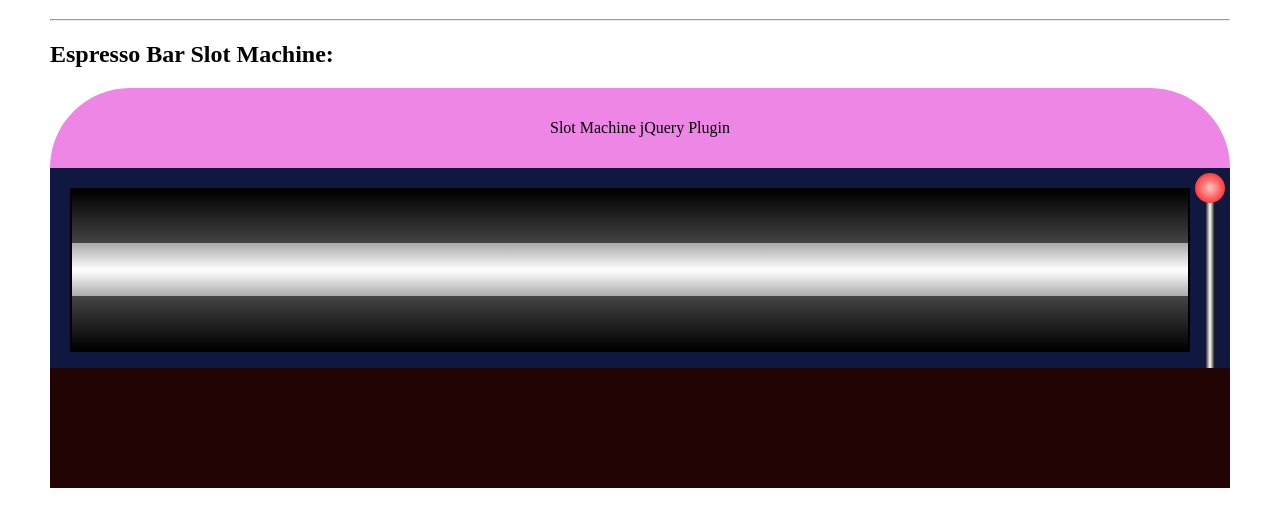
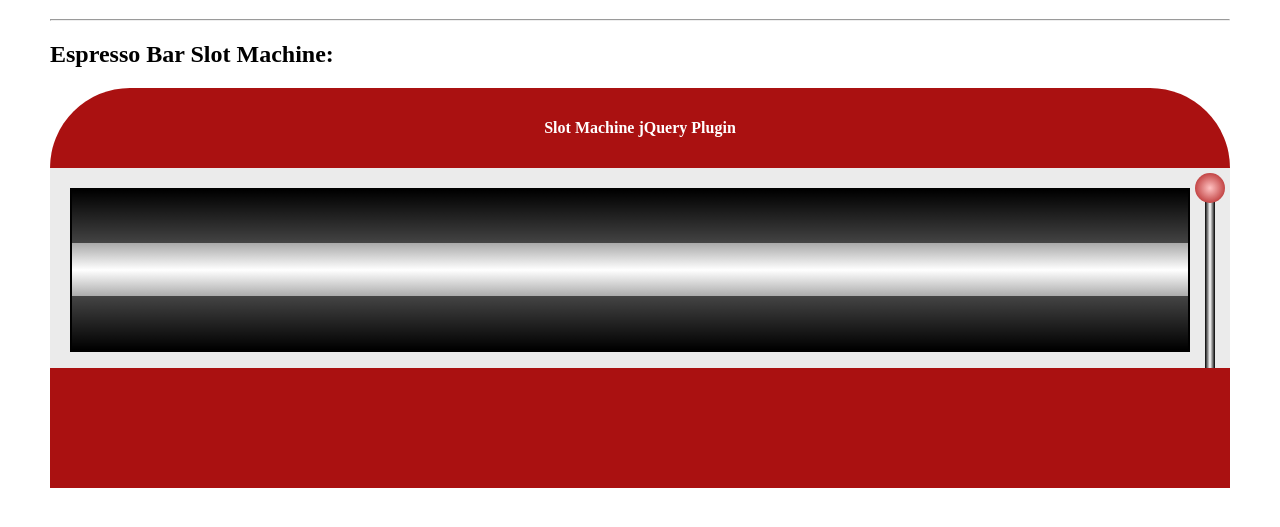
Before and after one commit to VictorChen/slot-machine, a website: page demo.html in a window 1280 px wide. Shown: the part 111-638 px from the top of the page. Drawn offline with nearby package versions, Linux system fonts and the light colour scheme.

Commit message:
chore(styles): update color theme

```diff
--- a/src/slot.machine.scss
+++ b/src/slot.machine.scss
@@ -3,6 +3,11 @@ $headerRadius: 200px;
 $headerHeight: 20%;
 $footerHeight: 30%;
 $mainHeight: 100% - $headerHeight - $footerHeight;
+$mainColor1: #000000;
+$mainColor2: #EBEBEB;
+$mainColor3: #FFFFFF;
+$mainColor4: #AA1111;
+
 
 .slot-machine {
   ul {
@@ -25,10 +30,12 @@ $mainHeight: 100% - $headerHeight - $footerHeight;
 }
 
 .slot-machine .slot-header {
+  color: white;
+  font-weight: bold;
   border-top-left-radius: $headerRadius;
   border-top-right-radius: $headerRadius;
   height: $headerHeight;
-  background-color: #ED86E4;
+  background-color: $mainColor4;
   display: -webkit-flexbox;
   display: -ms-flexbox;
   display: -webkit-flex;
@@ -42,7 +49,7 @@ $mainHeight: 100% - $headerHeight - $footerHeight;
 
 .slot-machine .slot-main {
   height: $mainHeight;
-  background-color: #101842;
+  background-color: $mainColor2;
   position: relative;
   overflow: hidden;
 }
@@ -54,16 +61,16 @@ $mainHeight: 100% - $headerHeight - $footerHeight;
   width: 30px;
   height: 30px;
   border-radius: 100%;
-  background-color: red;
+  background-color: $mainColor4;
   &:hover {
     cursor: move;
   }
-  background-image: -ms-radial-gradient(center, circle farthest-corner, #FFC2C2 0%, #FF0000 100%);
-  background-image: -moz-radial-gradient(center, circle farthest-corner, #FFC2C2 0%, #FF0000 100%);
-  background-image: -o-radial-gradient(center, circle farthest-corner, #FFC2C2 0%, #FF0000 100%);
-  background-image: -webkit-gradient(radial, center center, 0, center center, 504, color-stop(0, #FFC2C2), color-stop(1, #FF0000));
-  background-image: -webkit-radial-gradient(center, circle farthest-corner, #FFC2C2 0%, #FF0000 100%);
-  background-image: radial-gradient(circle farthest-corner at center, #FFC2C2 0%, #FF0000 100%);
+  background-image: -ms-radial-gradient(center, circle farthest-corner, #FFC2C2 0%, $mainColor4 100%);
+  background-image: -moz-radial-gradient(center, circle farthest-corner, #FFC2C2 0%, $mainColor4 100%);
+  background-image: -o-radial-gradient(center, circle farthest-corner, #FFC2C2 0%, $mainColor4 100%);
+  background-image: -webkit-gradient(radial, center center, 0, center center, 504, color-stop(0, #FFC2C2), color-stop(1, $mainColor4));
+  background-image: -webkit-radial-gradient(center, circle farthest-corner, #FFC2C2 0%, $mainColor4 100%);
+  background-image: radial-gradient(circle farthest-corner at center, #FFC2C2 0%, $mainColor4 100%);
 }
 
 .slot-machine .slot-lever-track {
@@ -111,5 +118,5 @@ $mainHeight: 100% - $headerHeight - $footerHeight;
 
 .slot-machine .slot-footer {
   height: $footerHeight;
-  background-color: #220404;
+  background-color: $mainColor4;
 }
```
Also changed, not shown: dist/slot.machine.css, dist/slot.machine.min.css.
